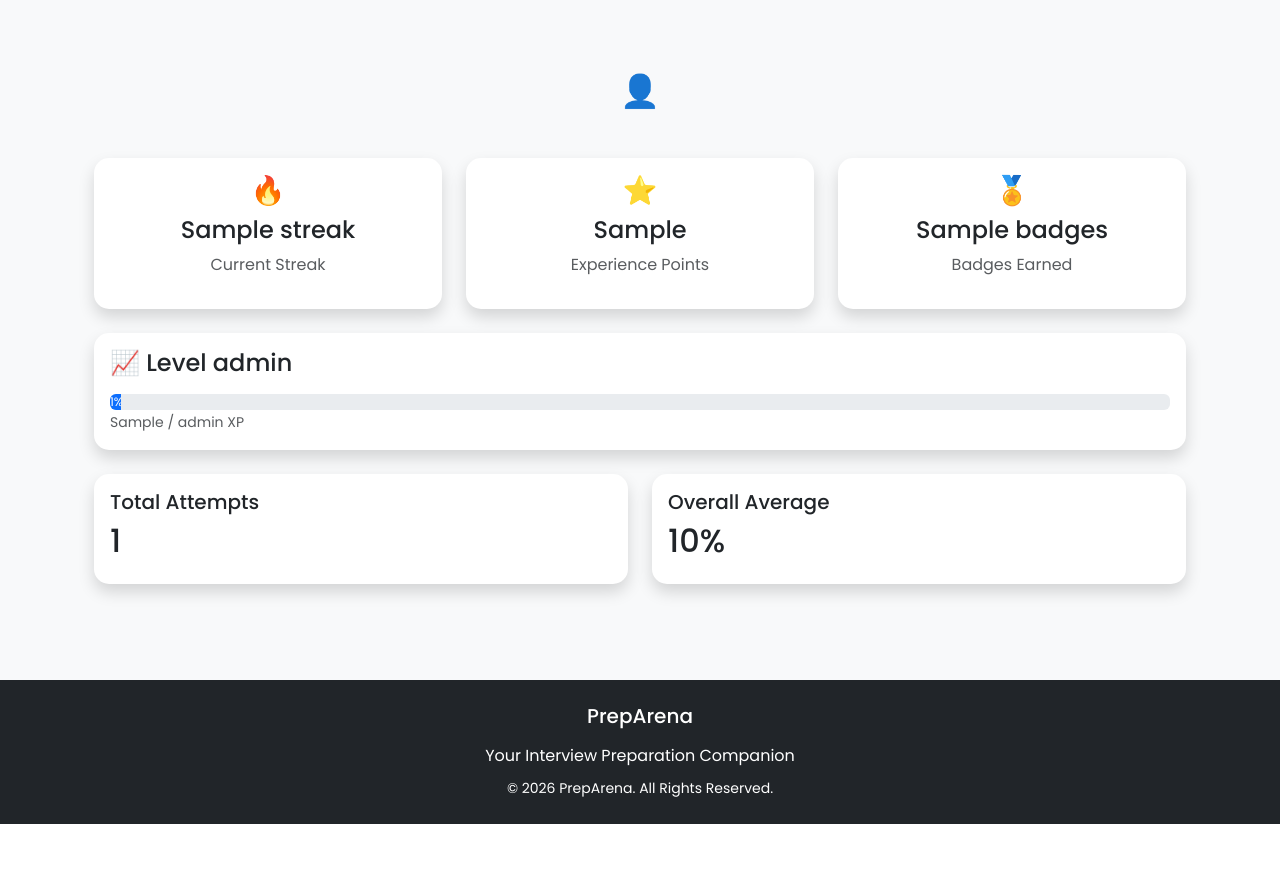
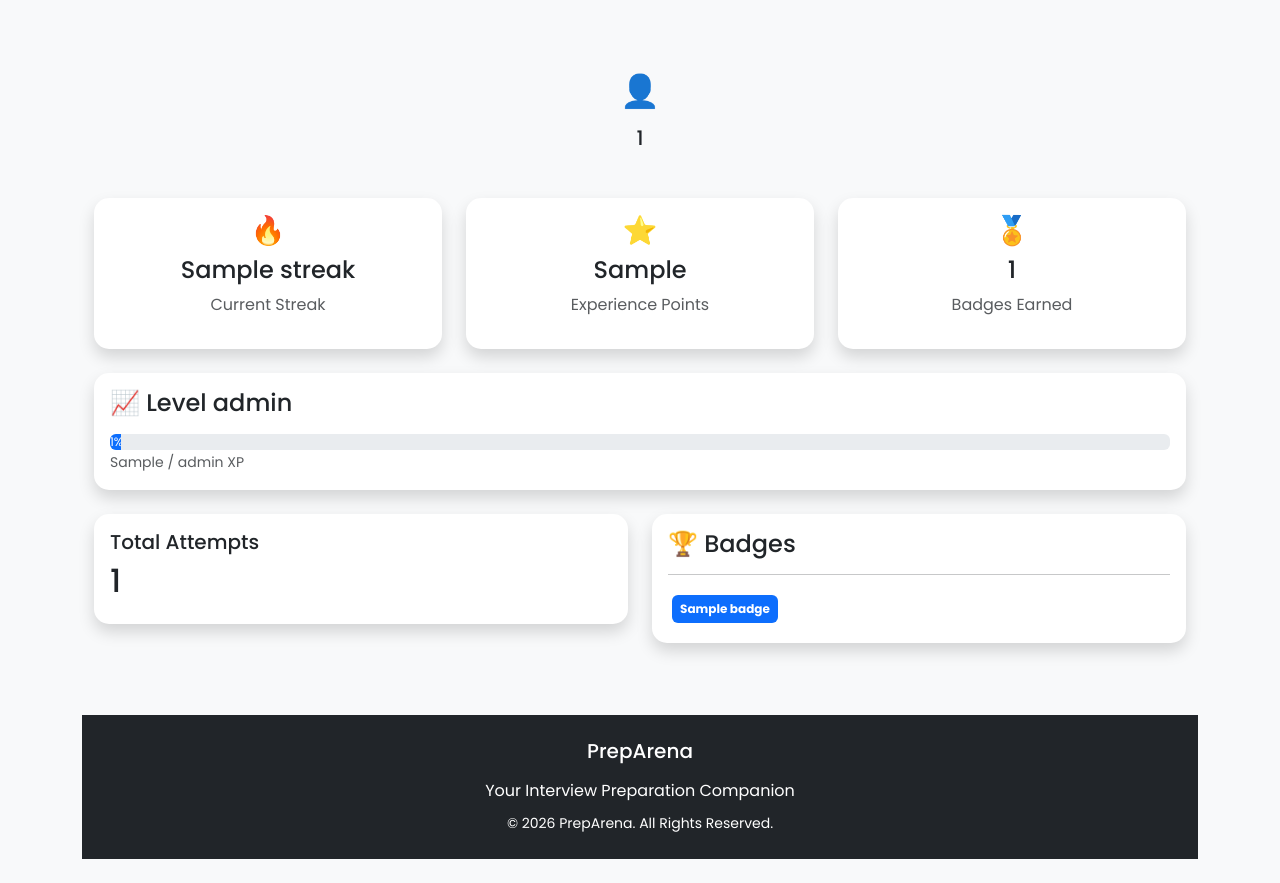
Before and after one commit to DivyeshGupta08/PrepArena, a Django app: template templates/accounts/profile.html in a window 1280 px wide. Shown: the part 56-939 px from the top of the page. Before the commit the page ends 880 px from the top, so only its background shows below. Run offline with Django 5.2, Linux system fonts and the light colour scheme; the template is opened without the code that fills it: most values are stand-ins (such as "Sample title", 1, 10 or a date in 2020).

Commit message:
Step 40.6 - Added achievement badges and rank titles

```diff
--- a/templates/accounts/profile.html
+++ b/templates/accounts/profile.html
@@ -1,26 +1,42 @@
 {% extends 'base.html' %}
+
 
 {% block title %}
 My Profile
 {% endblock %}
 
+
+
 {% block content %}
+
 
 <div class="container py-5">
 
+
     <div class="text-center mb-5">
+
 
         <h2 class="fw-bold">
             👤 {{ request.user.username }}
         </h2>
 
+
         <p class="text-muted">
             {{ request.user.email }}
         </p>
 
+
+        <h5>
+            {{ rank }}
+        </h5>
+
+
     </div>
 
+
+
     <div class="row">
+
 
         <div class="col-md-4 mb-4">
 
@@ -28,13 +44,18 @@ My Profile
 
                 <div class="card-body">
 
+
                     <h3>🔥</h3>
 
-                    <h4>{{ profile.streak }}</h4>
+                    <h4>
+                        {{ profile.streak }}
+                    </h4>
+
 
                     <p class="text-muted">
                         Current Streak
                     </p>
+
 
                 </div>
 
@@ -42,55 +63,88 @@ My Profile
 
         </div>
 
+
+
+
+
         <div class="col-md-4 mb-4">
+
 
             <div class="card shadow border-0 text-center">
 
+
                 <div class="card-body">
+
 
                     <h3>⭐</h3>
 
-                    <h4>{{ profile.xp }}</h4>
+
+                    <h4>
+                        {{ profile.xp }}
+                    </h4>
+
 
                     <p class="text-muted">
+                        Experience Points
+                    </p>
 
-                        Experience Points
-
-                    </p>
 
                 </div>
 
+
             </div>
+
 
         </div>
 
+
+
+
+
+
         <div class="col-md-4 mb-4">
+
 
             <div class="card shadow border-0 text-center">
 
+
                 <div class="card-body">
+
 
                     <h3>🏅</h3>
 
-                    <h4>{{ profile.badges }}</h4>
+
+                    <h4>
+                        {{ badge_list|length }}
+                    </h4>
+
 
                     <p class="text-muted">
+                        Badges Earned
+                    </p>
 
-                        Badges Earned
-
-                    </p>
 
                 </div>
 
+
             </div>
+
 
         </div>
 
+
+
     </div>
+
+
+
+
 
     <div class="card shadow border-0 mb-4">
 
+
         <div class="card-body">
+
 
             <h4>
 
@@ -98,7 +152,10 @@ My Profile
 
             </h4>
 
+
+
             <div class="progress mt-3">
+
 
                 <div
                     class="progress-bar"
@@ -109,62 +166,152 @@ My Profile
 
                 </div>
 
+
             </div>
+
+
 
             <small class="text-muted">
 
+
                 {{ profile.xp }} / {{ next_level_xp }} XP
+
 
             </small>
 
+
+
         </div>
+
 
     </div>
 
+
+
+
+
+
+
     <div class="row">
 
-        <div class="col-md-6">
+
+        <div class="col-md-6 mb-4">
+
 
             <div class="card shadow border-0">
 
+
                 <div class="card-body">
 
-                    <h5>Total Attempts</h5>
+
+                    <h5>
+                        Total Attempts
+                    </h5>
+
 
                     <h2>
+                        {{ profile.total_attempts }}
+                    </h2>
 
-                        {{ profile.total_attempts }}
-
-                    </h2>
 
                 </div>
 
+
             </div>
+
 
         </div>
 
-        <div class="col-md-6">
+
+
+
+
+        <div class="col-md-6 mb-4">
+
 
             <div class="card shadow border-0">
 
-                <div class="card-body">
 
-                    <h5>Overall Average</h5>
+                <div class="card-body>
+
+
+                    <h5>
+                        Overall Average
+                    </h5>
+
 
                     <h2>
+                        {{ profile.overall_average }}%
+                    </h2>
 
-                        {{ profile.overall_average }}%
-
-                    </h2>
 
                 </div>
 
+
             </div>
+
 
         </div>
 
+
     </div>
+
+
+
+
+
+
+    <div class="card shadow border-0 mt-4">
+
+
+        <div class="card-body">
+
+
+            <h4>
+                🏆 Badges
+            </h4>
+
+
+            <hr>
+
+
+            {% if badge_list %}
+
+
+                {% for badge in badge_list %}
+
+
+                    <span class="badge bg-primary m-1 p-2">
+
+                        {{ badge }}
+
+                    </span>
+
+
+                {% endfor %}
+
+
+
+            {% else %}
+
+
+                <p class="text-muted">
+                    No badges earned yet.
+                </p>
+
+
+            {% endif %}
+
+
+        </div>
+
+
+    </div>
+
+
+
 
 </div>
 
+
 {% endblock %}
```
Also changed, not shown: accounts/views.py (+106 -13 lines).
